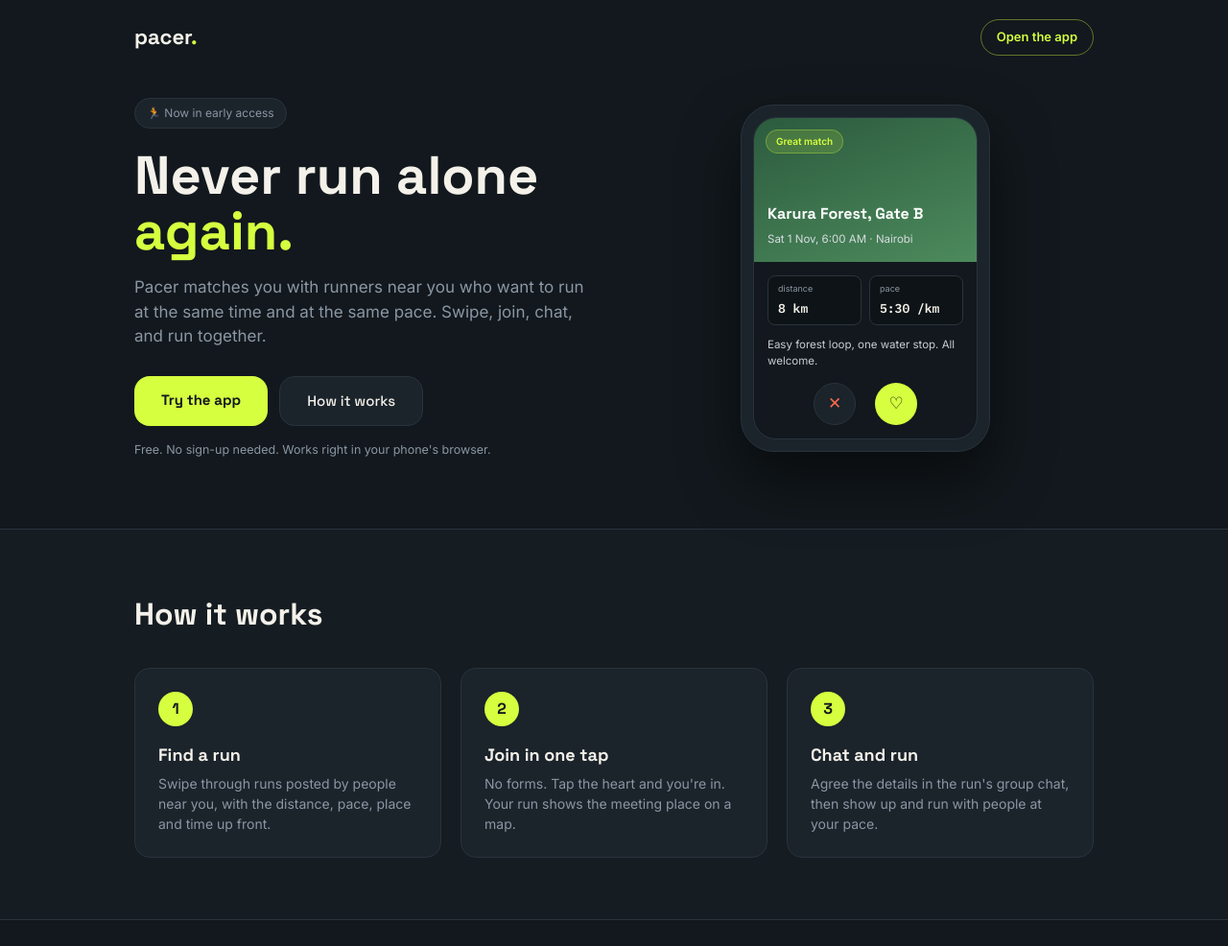
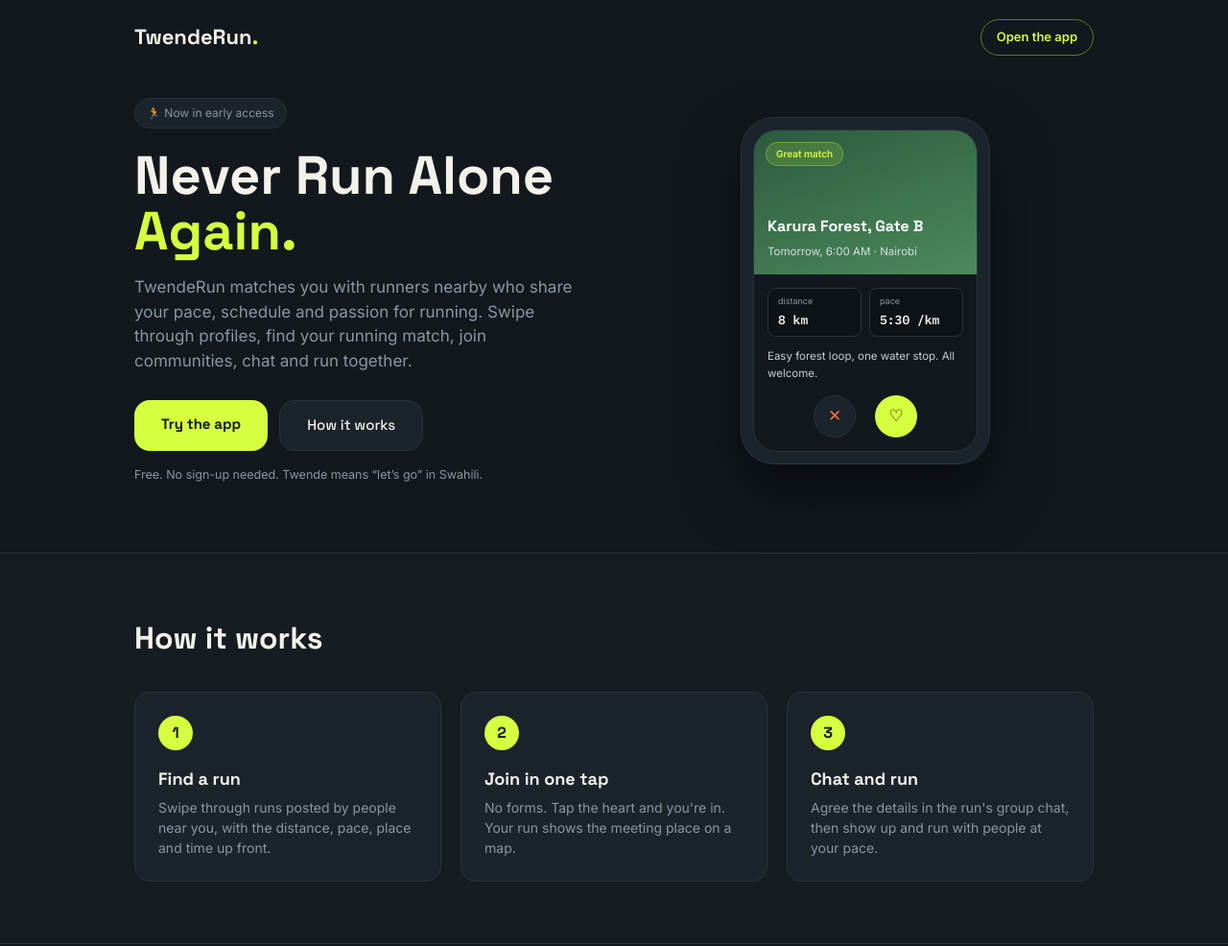
Before and after one commit to kevinoloome/pacer-site, a plain HTML site: page index.html in a window 1280 px wide. Shown: the top 986 px of the page at 96% size. Drawn offline with Linux system fonts and the light colour scheme.

Commit message:
Update index.html

```diff
--- a/index.html
+++ b/index.html
@@ -3,10 +3,10 @@
 <head>
 <meta charset="utf-8">
 <meta name="viewport" content="width=device-width, initial-scale=1">
-<title>Pacer. Never run alone again.</title>
-<meta name="description" content="Find running partners near you who run at your pace. Join a run in one tap, chat with the group, and meet at safe public places.">
-<meta property="og:title" content="Pacer. Never run alone again.">
-<meta property="og:description" content="Find running partners at your pace. Swipe, join, run.">
+<title>TwendeRun. Never Run Alone Again.</title>
+<meta name="description" content="TwendeRun matches you with runners nearby who share your pace, schedule and passion for running. Swipe through profiles, find your running match, join communities, chat and run together.">
+<meta property="og:title" content="TwendeRun. Never Run Alone Again.">
+<meta property="og:description" content="TwendeRun matches you with runners nearby who share your pace, schedule and passion for running. Swipe, join, chat and run together.">
 <meta property="og:type" content="website">
 <meta property="og:image" content="https://YOUR-SITE-ADDRESS/og.png">
 <meta name="twitter:card" content="summary_large_image">
@@ -75,26 +75,26 @@
 <body>
 <div class="wrap">
   <header>
-    <div class="logo">pacer<span>.</span></div>
+    <div class="logo">TwendeRun<span>.</span></div>
     <a class="pill" href="https://pacer-run-phi.vercel.app/">Open the app</a>
   </header>
 
   <div class="hero">
     <div>
       <div class="tag">🏃 Now in early access</div>
-      <h1>Never run alone <em>again.</em></h1>
-      <p class="lead">Pacer matches you with runners near you who want to run at the same time and at the same pace. Swipe, join, chat, and run together.</p>
+      <h1>Never Run Alone <em>Again.</em></h1>
+      <p class="lead">TwendeRun matches you with runners nearby who share your pace, schedule and passion for running. Swipe through profiles, find your running match, join communities, chat and run together.</p>
       <div class="row">
         <a class="btn primary" href="https://pacer-run-phi.vercel.app/">Try the app</a>
         <a class="btn ghost" href="#how">How it works</a>
       </div>
-      <p class="small">Free. No sign-up needed. Works right in your phone's browser.</p>
+      <p class="small">Free. No sign-up needed. <em style="font-style:normal">Twende</em> means “let’s go” in Swahili.</p>
     </div>
     <div class="phone" aria-hidden="true">
       <div class="screen">
         <div class="hero-img">
           <div class="badge">Great match</div>
-          <div><b>Karura Forest, Gate B</b><small>Sat 1 Nov, 6:00 AM · Nairobi</small></div>
+          <div><b>Karura Forest, Gate B</b><small>Tomorrow, 6:00 AM · Nairobi</small></div>
         </div>
         <div class="card-body">
           <div class="stats">
@@ -124,22 +124,23 @@
   <h2>Built for runners</h2>
   <div class="grid2">
     <div class="feat"><div class="ico">⏱</div><div><h3>Matched to your pace</h3><p>Every run shows its pace, and we tell you if it suits yours. No more being dropped, or holding someone back.</p></div></div>
-    <div class="feat"><div class="ico">📍</div><div><h3>Your city</h3><p>Find runs in your city, or post the first one. Filter by city, and times show in the run's own local time.</p></div></div>
+    <div class="feat"><div class="ico">📍</div><div><h3>Made for Kenya</h3><p>Find runs in Nairobi, Mombasa, Kisumu and more, or post the first one in your town.</p></div></div>
     <div class="feat"><div class="ico">🛡️</div><div><h3>Safety first</h3><p>Public, well-lit meeting places, group chats so plans are never private, and a host who is accountable for the run.</p></div></div>
     <div class="feat"><div class="ico">➕</div><div><h3>Host your own</h3><p>Pick a place and a time and invite your running family. Edit or cancel any time and everyone is told.</p></div></div>
+    <div class="feat" style="grid-column:1/-1"><div class="ico">👥</div><div><h3>Communities</h3><p>Run clubs, office teams and friends can host their runs here and welcome new faces. Join a group, chat before you go and become part of the running community in your town.</p></div></div>
   </div>
 </section></div>
 
 <div class="wrap" style="padding-bottom:80px">
   <div class="cta">
     <h2>Your next run is waiting</h2>
-    <p>Open Pacer, swipe to a run that fits, and join in one tap. We're new, and your feedback shapes what we build next.</p>
+    <p>Open TwendeRun, swipe to a run that fits, and join in one tap. We're new, and your feedback shapes what we build next.</p>
     <a class="btn primary" href="https://pacer-run-phi.vercel.app/">Try the app</a>
   </div>
 </div>
 
 <footer><div class="wrap">
-  <span>pacer<span style="color:var(--accent)">.</span> · Find your running family</span>
+  <span>TwendeRun<span style="color:var(--accent)">.</span> · Find your running family</span>
   <span>Meet at public places and tell someone where you're running.</span>
 </div></footer>
 </body>
```
